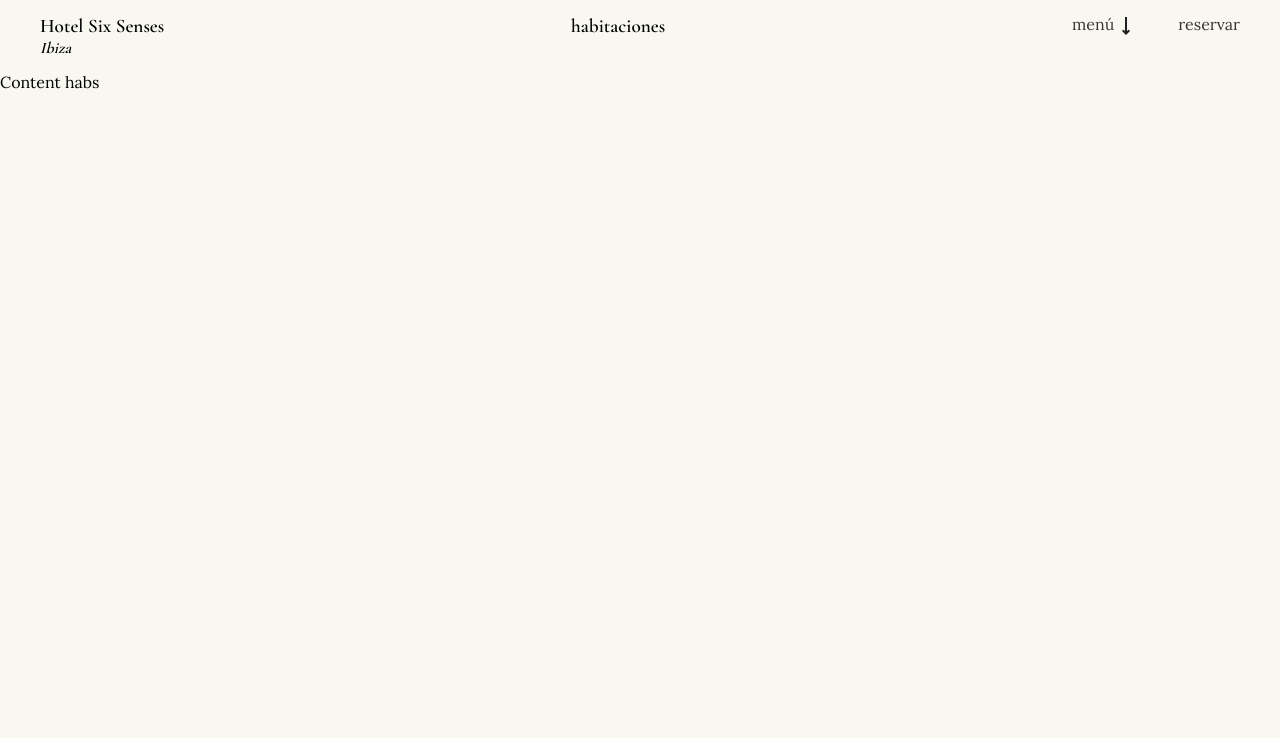
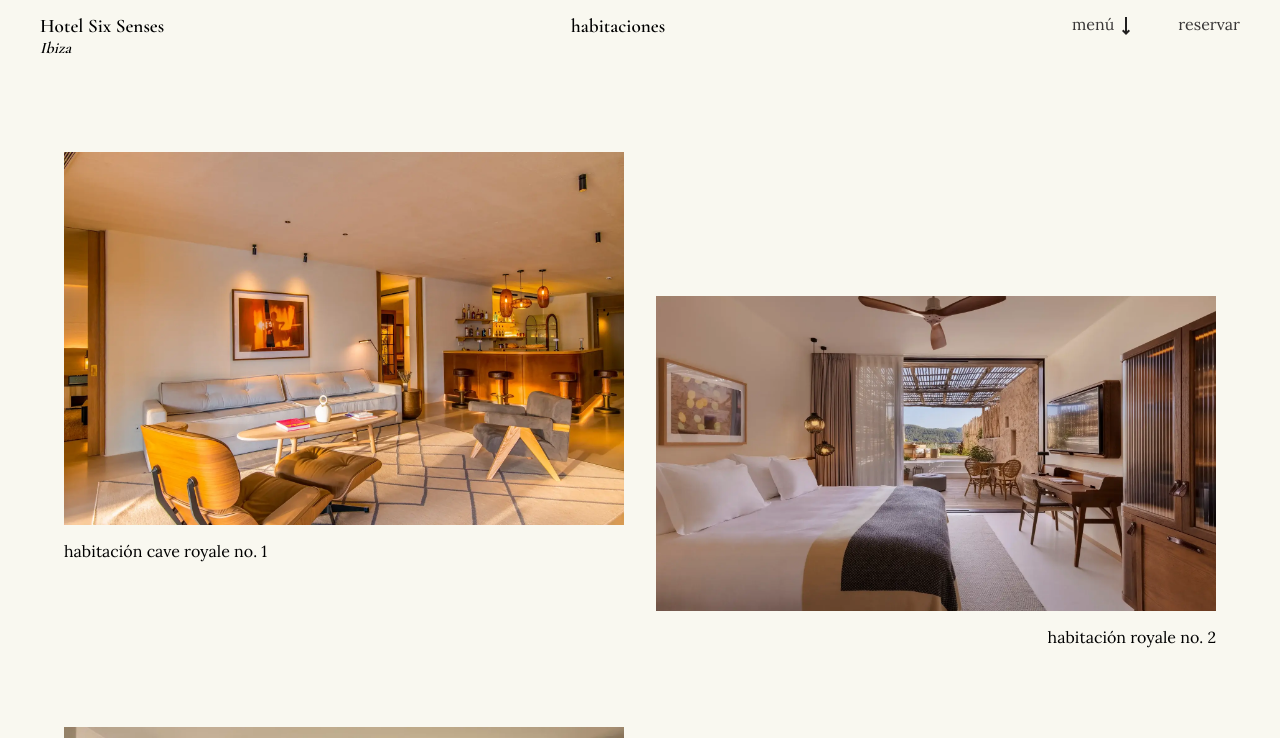
Before and after one commit to JaumeEsquerdo/proyecto-hotel-six-senses, a React (Vite) app in the folder proyecto-hotel/: page /habitaciones in a window 1280 px wide. Shown: the top 738 px of the page. Built offline with nearby package versions, Linux system fonts and the light colour scheme.

Commit message:
header sticky mas habitaciones jsx

```diff
--- a/proyecto-hotel/src/components/Header.jsx
+++ b/proyecto-hotel/src/components/Header.jsx
@@ -1,6 +1,7 @@
 
 import GeneralNav from "@/components/GeneralNav";
 import { useHeaderTitle } from "@/hooks/HeaderTitle";
+import { Link } from "react-router-dom";
 
 
 const Header = () => {
@@ -10,10 +11,10 @@ const Header = () => {
     return (
 
         <header className="Header">
-            <div className="Header-title">
+            <Link to={'/'} className="Header-title">
                 <h1 className="Header-title--h1 Header-principal">Hotel Six Senses</h1>
                 <h2 className="Header-title--h2 Header-secundario"><i>Ibiza</i></h2>
-            </div>
+            </Link>
 
             <h3 className='Header-title--h3'>{headerTitle}</h3>
 
--- /dev/null
+++ b/proyecto-hotel/src/css/habitaciones.css
@@ -0,0 +1,81 @@
+.Gallery {
+    display: grid;
+    grid-template-columns: 1fr 1fr;
+    /* dos cols */
+    gap: 4rem 2rem;
+    /* espacio vertical y horizontal */
+    padding: 4rem;
+}
+
+.Gallery-item {
+    display: flex;
+    flex-direction: column;
+    gap: 1rem;
+}
+
+.Gallery-item.left {
+    grid-column: 1;
+    align-items: start;
+    text-align: left;
+    margin-top: 1rem; /* simular efecto asimetria layout masonry */
+
+}
+
+.Gallery-item.right {
+    grid-column: 2;
+    align-items: end;
+    text-align: right;
+    margin-top: 10rem; /* simular efecto asimetria layout masonry */
+}
+
+.Image-container {
+    position: relative;
+    width: 100%;
+    aspect-ratio: 3/4;
+    /* control proporcion horizontal */
+    overflow: hidden;
+
+}
+
+.Image-container img {
+    width: 100%;
+    height: 100%;
+    object-fit: cover;
+
+    transition: opacity 0.4s ease-in-out;
+    position: absolute;
+    top: 0;
+    left: 0;
+}
+
+.Image-default {
+    opacity: 1;
+    z-index: 1;
+}
+
+.Image-hover {
+    opacity: 0;
+    z-index: 2;
+    /* z index 2 para posicionar por delante y q se vea al darle opacidad */
+}
+
+.Image-container:hover .Image-default {
+    opacity: 0;
+}
+
+.Image-container:hover .Image-hover {
+    opacity: 1;
+}
+
+/* reglas q aplican al container de las img para cambiar de tamaño y hacer efecto simulado de asimetria masonry layout  */
+.Gallery-item.tall .Image-container {
+    aspect-ratio: 3/2;
+}
+
+.Gallery-item.medium .Image-container {
+    aspect-ratio: 4/3;
+}
+
+.Gallery-item.wide .Image-container {
+    aspect-ratio: 16/9;
+}
--- a/proyecto-hotel/src/css/header.css
+++ b/proyecto-hotel/src/css/header.css
@@ -1,8 +1,16 @@
 .Header{
+    position: sticky;
+    top: 0;
+
     display: flex;
     justify-content: space-between;
     align-items: flex-start;
     padding: 14px 40px;
+    z-index: 3;
+}
+.Header-title{
+    display: block;
+    color: black;
 }
 
 .Header-title--h3{
--- a/proyecto-hotel/src/main.jsx
+++ b/proyecto-hotel/src/main.jsx
@@ -8,6 +8,7 @@ import { AppProvider } from './context/AppContext'
 import '@/css/index.css'
 import '@/css/header.css'
 import '@/css/home.css'
+import '@/css/habitaciones.css'
 
 
 createRoot(document.getElementById('root')).render(
--- a/proyecto-hotel/src/pages/Habitaciones.jsx
+++ b/proyecto-hotel/src/pages/Habitaciones.jsx
@@ -3,12 +3,37 @@
 
 const Habitaciones = () => {
 
+    const images = [
+        { name: ' habitación cave royale', default: '/imgs/habitaciones/cave-royal.webp', hover: '/imgs/habitaciones/cave-royal-2.webp', size: 'tall' },
+        { name: 'habitación royale', default: '/imgs/habitaciones/hab-deluxe-2.webp', hover: '/imgs/habitaciones/hab-deluxe.webp', size: 'wide' },
+        { name: 'habitación sea scape room', default: '/imgs/habitaciones/sea-scape-room.webp', hover: '/imgs/habitaciones/sea-scape-room-2.webp', size: 'medium' },
+        { name: 'habitación sea view junior', default: '/imgs/habitaciones/sea-view-junior-2.webp', hover: '/imgs/habitaciones/sea-view-junior.webp', size: 'tall' },
+        { name: 'habitación ten mansion', default: '/imgs/habitaciones/ten-mansion-2.webp', hover: '/imgs/habitaciones/ten-mansion.webp', size: 'wide' },
+        { name: 'habitación xarraca room', default: '/imgs/habitaciones/xarraca-room-2.webp', hover: '/imgs/habitaciones/xarraca-room.webp', size: 'medium' },
+
+
+    ]
 
 
     return (
 
         <>
-            Content habs
+            <div className="Gallery">
+                {images.map((img, i) => (
+                    <div key={i} className={`Gallery-item ${img.size} ${i % 2 === 0? 'left' : 'right'}`}>
+                        <div className='Image-container'>
+                            <img className="Image-default" src={img.default} alt="img habitacion 1" />
+                            <img className="Image-hover" src={img.hover} alt="img habitacion 2" />
+                        </div>
+
+                        <div className="Image-legend">
+                            <span>{img.name} </span>
+                            <span>no. {i + 1}</span>
+                        </div>
+                    </div>
+                ))}
+
+            </div>
 
         </>
     );
```
Also changed, not shown: proyecto-hotel/public/imgs/habitaciones/cave-royal-2.webp (renamed from proyecto-hotel/public/imgs/instalaciones/cave-royal-2.webp), proyecto-hotel/public/imgs/habitaciones/sea-scape-room-2.webp (renamed from proyecto-hotel/public/imgs/instalaciones/sea-scape-room-2.webp).
